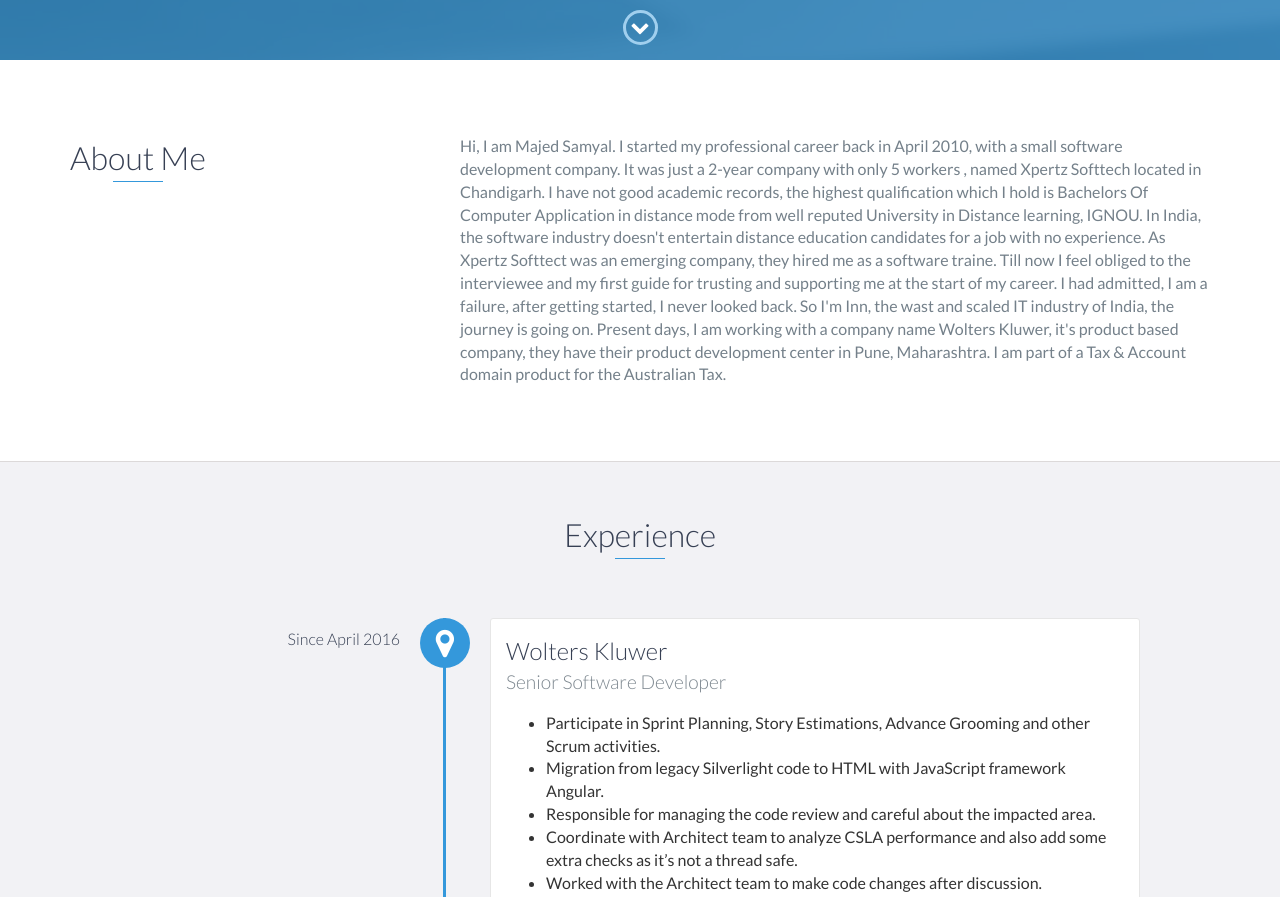
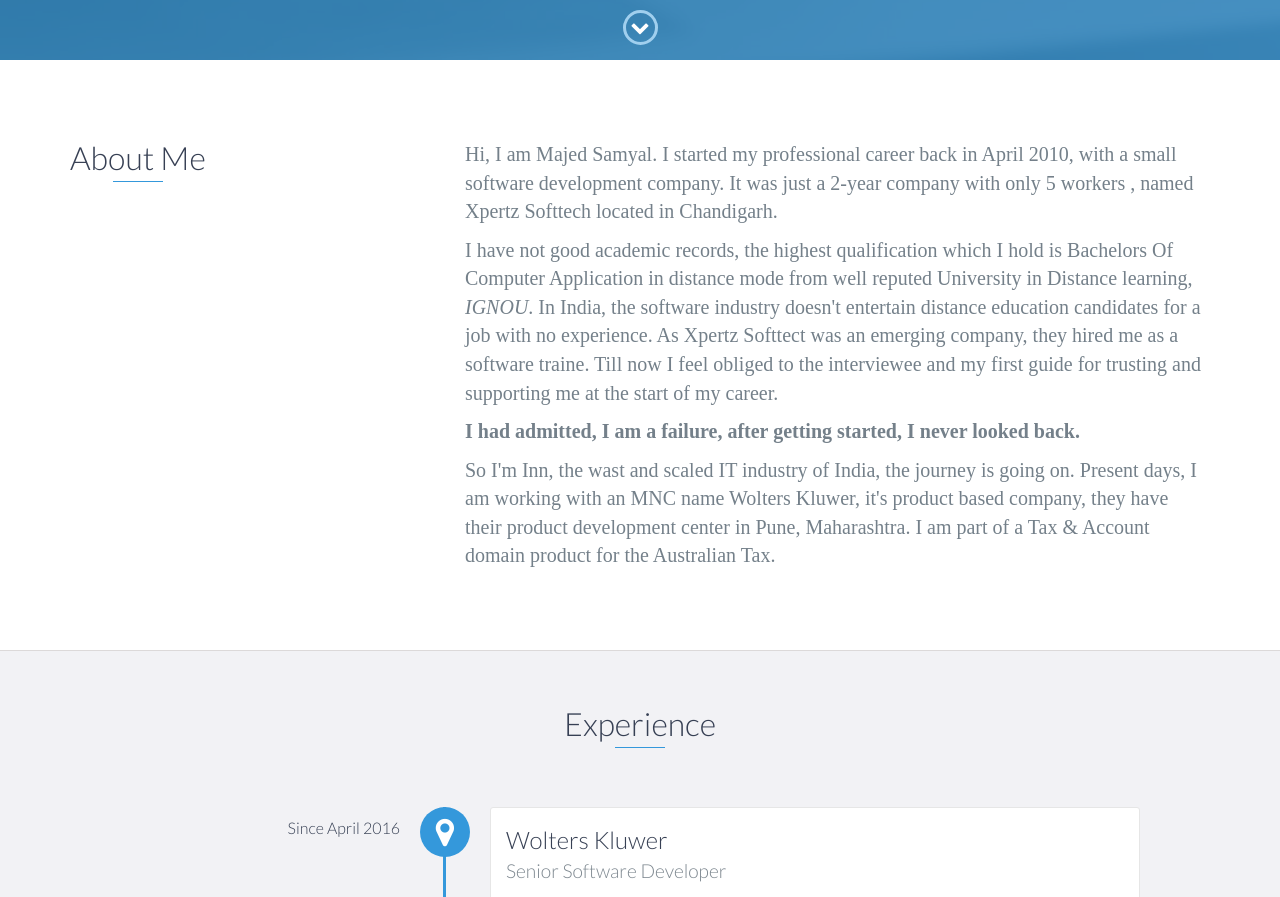
Before and after one commit to majedsamyal/majedsamyal.github.io, a website: page index.html in a window 1280 px wide. Shown: the part 740-1637 px from the top of the page. Drawn offline with nearby package versions, Linux system fonts and the light colour scheme.

Commit message:
updated about me text

```diff
--- a/index.html
+++ b/index.html
@@ -12,6 +12,16 @@
                 <link rel="stylesheet" href="libs/font-awesome/css/font-awesome.min.css">
                   <link href="css/bootstrap.min.css" rel="stylesheet">
                     <link href="css/styles.css" rel="stylesheet">
+
+                      <style type="text/css">
+                        p {
+                          font-family: "sans-serif", "Myriad Pro";
+                          font-size: 15pt;
+                          color: #6D7B8D;
+                          margin: 0;
+                          padding: 5px;
+                          }
+                      </style>
                     </head>
 
                     <body>
@@ -21,7 +31,8 @@
                       <!-- End #mobile-menu-toggle -->
                       <header>
                         <div id="mobile-menu-close">
-            <span>Close</span> <i class="fa fa-times" aria-hidden="true"></i>
+                          <span>Close</span>
+                          <i class="fa fa-times" aria-hidden="true"></i>
                         </div>
                         <ul id="menu" class="shadow">
                           <li>
@@ -50,7 +61,7 @@
                         <div id="lead-content">
                           <h1>Majed Samyal</h1>
                           <h2>Full Stack Software Developer</h2>
-            <a href="Majed_Samyal_Full_Stack_Developer.pdf" class="btn-rounded-white" download>Download Resume</a>
+                          <a href="Majed_Samyal_Full_Stack_Developer.pdf" class="btn-rounded-white" download="download">Download Resume</a>
                         </div>
                         <!-- End #lead-content -->
 
@@ -73,11 +84,19 @@
                             </div>
                             <div class="col-md-8">
                               <p>
-                      Hi, I am Majed Samyal. I started my professional career back in April 2010, with a small software development company. It was just a 2-year company with only 5 workers , named Xpertz Softtech located in Chandigarh.
-
-I have not good academic records, the highest qualification which I hold is Bachelors Of Computer Application in distance mode from well reputed University in Distance learning, IGNOU. In India, the software industry doesn't entertain distance education candidates for a job with no experience. As Xpertz Softtect was an emerging company, they hired me as a software traine. Till now I feel obliged to the interviewee and my first guide for trusting and supporting me at the start of my career. I had admitted, I am a failure, after getting started, I never looked back.
-
-So I'm Inn, the wast and scaled IT industry of India, the journey is going on. Present days, I am working with a company name Wolters Kluwer, it's product based company, they have their product development center in Pune, Maharashtra. I am part of a Tax & Account domain product for the Australian Tax.
+                                Hi, I am Majed Samyal. I started my professional career back in April 2010, with a small software development company. It was just a 2-year company with only 5 workers , named Xpertz Softtech
+                                located in Chandigarh.
+                              </p>
+                              <p>
+                                I have not good academic records, the highest qualification which I hold is Bachelors Of Computer Application in distance mode from well reputed University in Distance learning,
+                                <i>IGNOU</i>. In India, the software industry doesn't entertain distance education candidates for a job with no experience.
+                                As Xpertz Softtect was an emerging company, they hired me as a software traine. Till now I feel obliged to the interviewee and my first guide for trusting and supporting me at the start of my career.
+                              </p>
+                              <p>
+                                <strong>I had admitted, I am a failure, after getting started, I never looked back.</strong>
+                              </p>
+                              <p>So I'm Inn, the wast and scaled IT industry of India, the journey is going on. Present days, I am working with an MNC name Wolters Kluwer, it's product based company, they have their product development center in Pune, Maharashtra. I am part of
+                                a Tax & Account domain product for the Australian Tax.
                               </p>
                             </div>
                           </div>
@@ -103,7 +122,8 @@
                           <div data-date="August 2013 to March 2016">
                             <h3>smartData Enterprises</h3>
                             <h4>Senior Software Developer</h4>
-                  <li>  Worked Angular JS on a project for a short period of time and learnt more about it.</li>
+                            <li>
+                              Worked Angular JS on a project for a short period of time and learnt more about it.</li>
                             <li>Gained exposure in ASP.Net MVC and Health Care domain (Practice Management).</li>
                             <li>Client communication and also handled a team of developers. Worked on shipping domain.</li>
                           </div>
@@ -154,7 +174,7 @@
                           <div class="row">
                             <div class="project shadow-large">
                               <div class="project-image">
-                        <img src="images/project.jpg" />
+                                <img src="images/project.jpg"/>
                               </div>
                               <!-- End .project-image -->
                               <div class="project-info">
@@ -170,7 +190,7 @@
 
                             <div class="project shadow-large">
                               <div class="project-image">
-                        <img src="images/project.jpg" />
+                                <img src="images/project.jpg"/>
                               </div>
                               <!-- End .project-image -->
                               <div class="project-info">
@@ -203,9 +223,9 @@
                         <h2>Get in Touch</h2>
                         <div id="contact-form">
                           <form method="POST" action="https://formspree.io/email@email.com">
-                <input type="hidden" name="_subject" value="Contact request from personal website" />
-                <input type="email" name="_replyto" placeholder="Your email" required>
-                <textarea name="message" placeholder="Your message" required></textarea>
+                            <input type="hidden" name="_subject" value="Contact request from personal website"/>
+                            <input type="email" name="_replyto" placeholder="Your email" required="required">
+                              <textarea name="message" placeholder="Your message" required="required"></textarea>
                               <button type="submit">Send</button>
                             </form>
                           </div>
@@ -229,16 +249,24 @@
                               <div class="col-sm-5 social">
                                 <ul>
                                   <li>
-                            <a href="https://github.com/majedsamyal/" target="_blank"><i class="fa fa-github" aria-hidden="true"></i></a>
+                                    <a href="https://github.com/majedsamyal/" target="_blank">
+                                      <i class="fa fa-github" aria-hidden="true"></i>
+                                    </a>
                                   </li>
                                   <li>
-                            <a href="https://stackoverflow.com/users/story/5118788/" target="_blank"><i class="fa fa-stack-overflow" aria-hidden="true"></i></a>
+                                    <a href="https://stackoverflow.com/users/story/5118788/" target="_blank">
+                                      <i class="fa fa-stack-overflow" aria-hidden="true"></i>
+                                    </a>
                                   </li>
                                   <li>
-                            <a href="https://www.linkedin.com/in/majed-samyal/" target="_blank"><i class="fa fa-linkedin" aria-hidden="true"></i></a>
+                                    <a href="https://www.linkedin.com/in/majed-samyal/" target="_blank">
+                                      <i class="fa fa-linkedin" aria-hidden="true"></i>
+                                    </a>
                                   </li>
                                   <li>
-                            <a href="https://twitter.com/MajedSamyal/" target="_blank"><i class="fa fa-twitter" aria-hidden="true"></i></a>
+                                    <a href="https://twitter.com/MajedSamyal/" target="_blank">
+                                      <i class="fa fa-twitter" aria-hidden="true"></i>
+                                    </a>
                                   </li>
                                 </ul>
                               </div>
```
Lines whose indentation alone changed are shown as unchanged.
